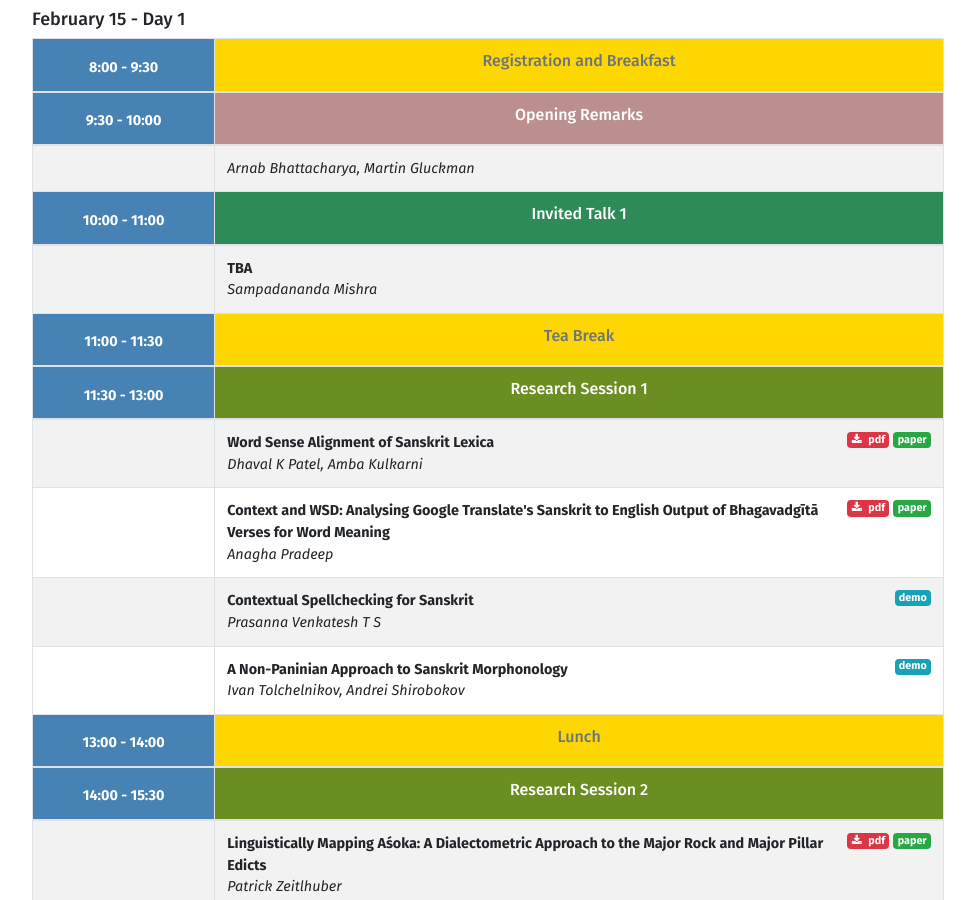
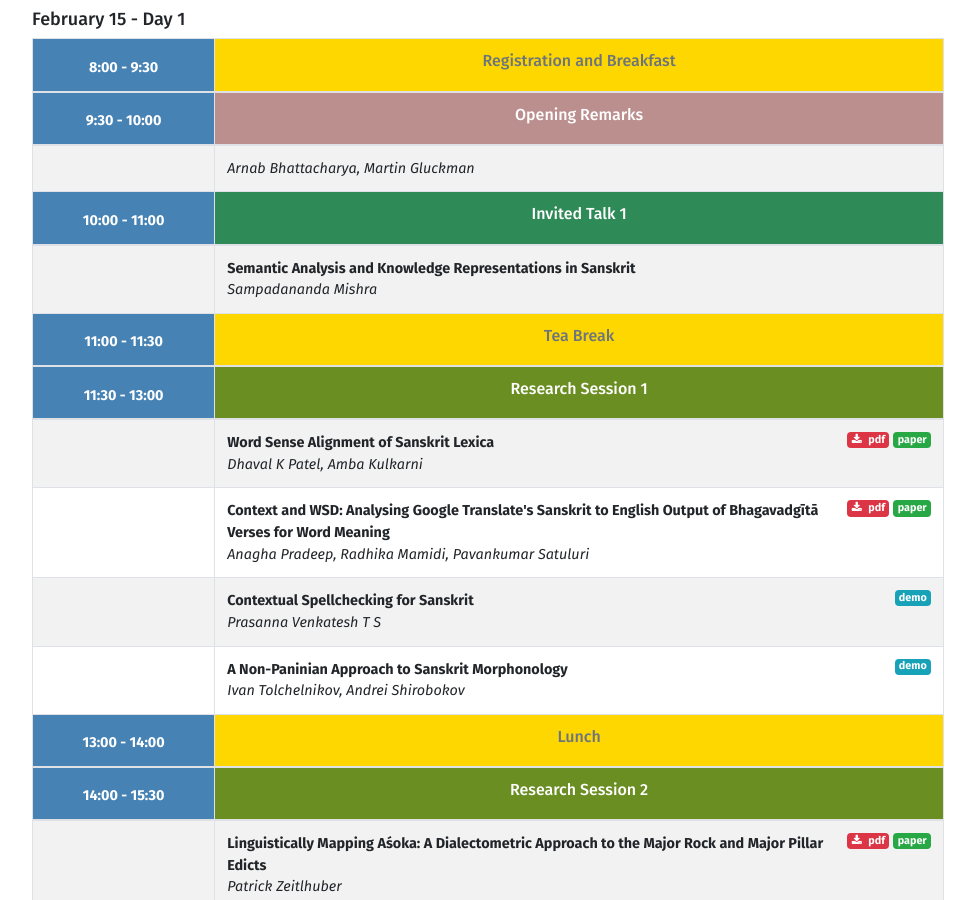
Before and after one commit to iscls/iscls-conference-template, a Jekyll site: the page built from program.html, in a window 1280 px wide and 900 px high, scrolled down 846 px. Shown: the whole window, without its empty margins (152-1127 px from the left). Built offline with Jekyll 4.4.1, drawn with Linux system fonts in a browser that asks for light colours.

Commit message:
docs: fix inconsistent author name for a publication in iscls2024

```diff
--- a/_data/accepted.yml
+++ b/_data/accepted.yml
@@ -61,6 +61,12 @@
   - name: Anagha Pradeep
     email: anagha.pradeep@research.iiit.ac.in
     affiliation: International Institute of Information Technology Hyderabad
+  - name: Radhika Mamidi
+    email: radhika.mamidi@iiit.ac.in
+    affiliation: International Institute of Information Technology Hyderabad
+  - name: Pavankumar Satuluri
+    email: pavankumar.satuluri@hs.iitr.ac.in
+    affiliation: Indian Institute of Technology Roorkee
 - id: 15
   title: "Hoisting the colors of Sanskrit"
   authors:
--- a/_data/program.yml
+++ b/_data/program.yml
@@ -62,7 +62,7 @@ schedule:
     title: "Invited Talk 1"
     type: "talk"
     events:
-      - title: TBA
+      - title: "Semantic Analysis and Knowledge Representations in Sanskrit"
         speakers: "Sampadananda Mishra"
   - startTime: "11:00"
     endTime: "11:30"
@@ -81,7 +81,7 @@ schedule:
           type: pdf
           url: "./assets/files/proceedings/2024.iscls.1.pdf"
       - title: "Context and WSD: Analysing Google Translate's Sanskrit to English Output of Bhagavadgītā Verses for Word Meaning"
-        speakers: "Anagha Pradeep"
+        speakers: "Anagha Pradeep, Radhika Mamidi, Pavankumar Satuluri"
         type: "paper"
         id: "14"
         link:
@@ -285,7 +285,7 @@ schedule:
         id: "33"
   - startTime: "18:00"
     endTime: "19:00"
-    title: "Panel: Generative AI and Sanskrit"
+    title: "Panel: AI and Sanskrit"
     type: "panel"
     events:
       - speakers:  "TBD"
```
